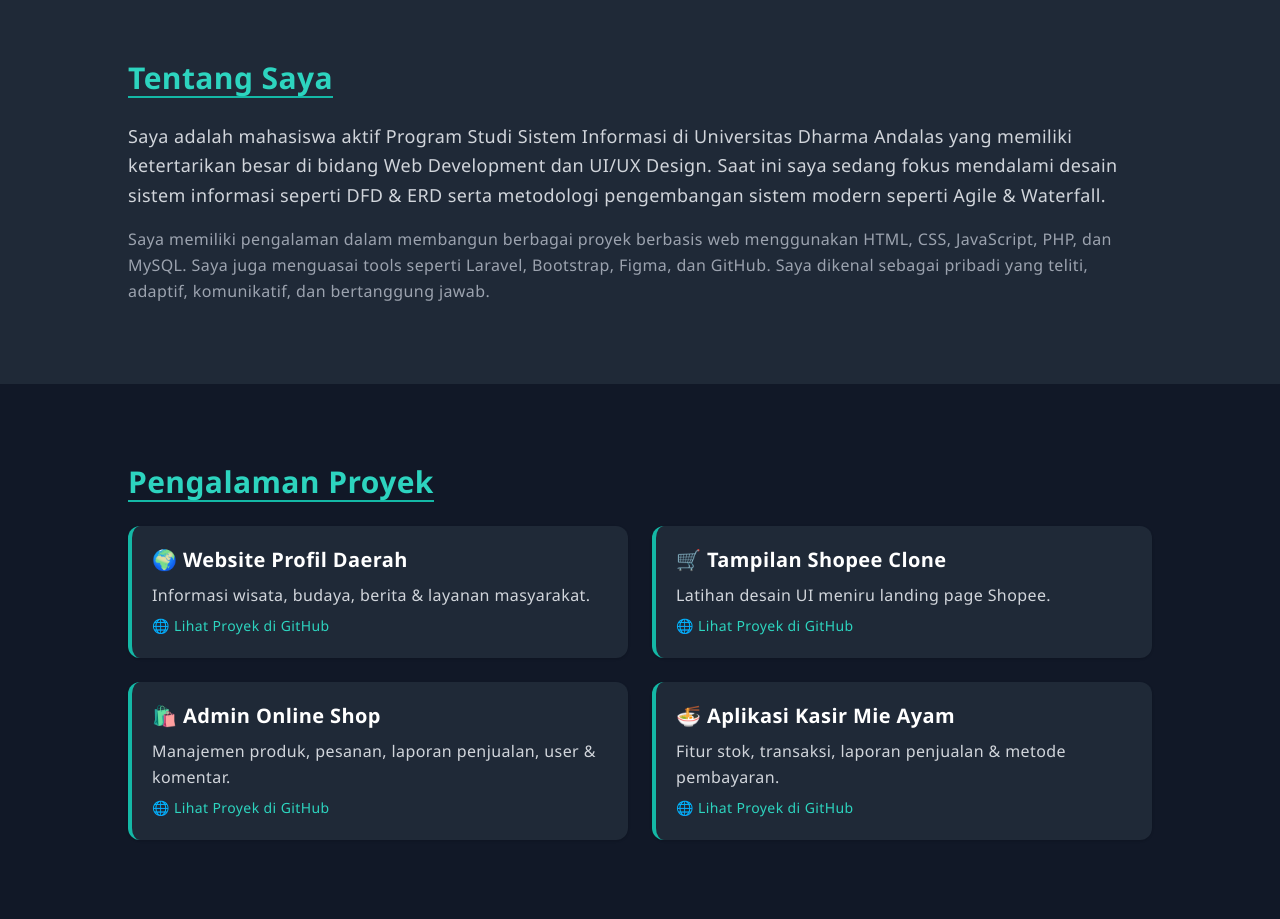
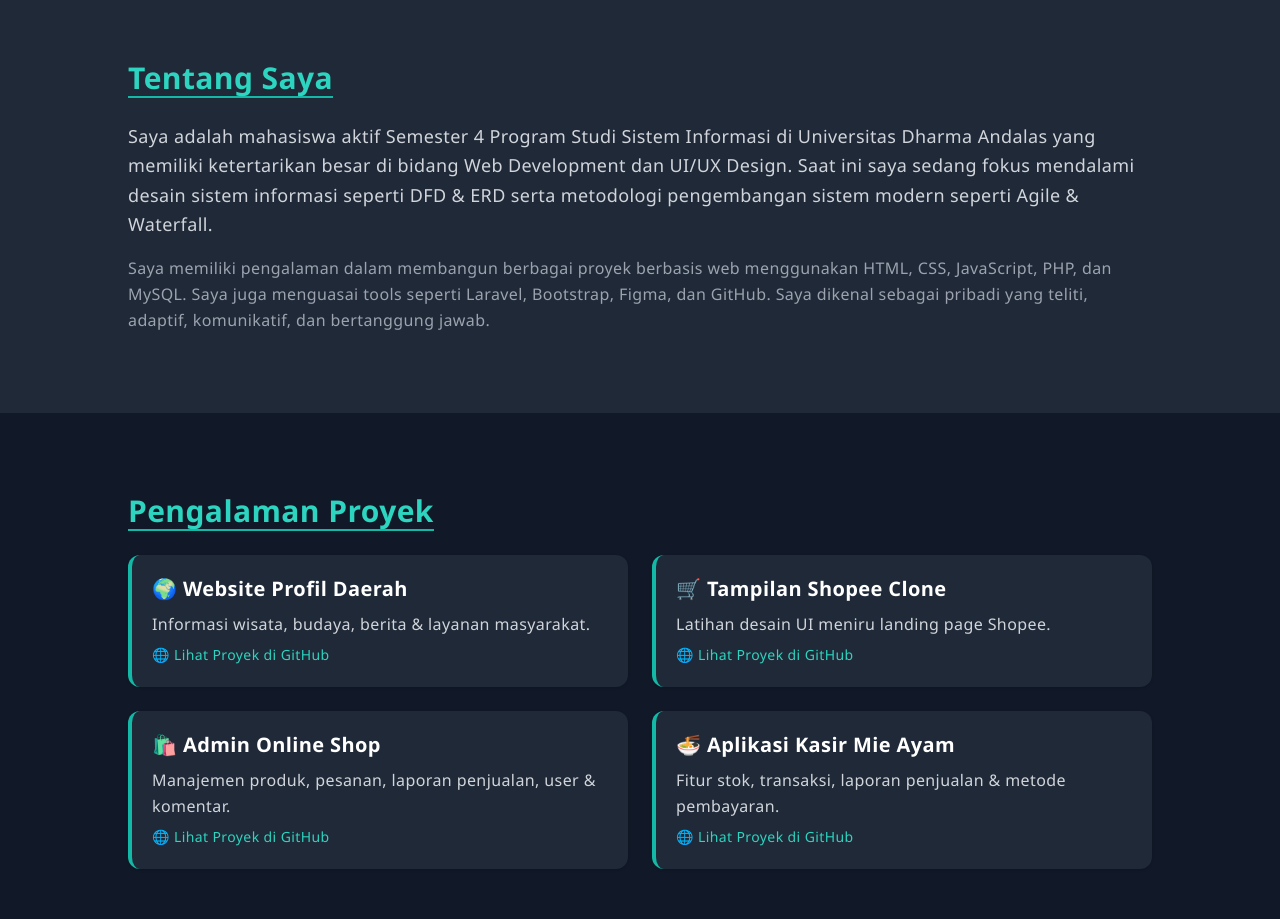
Before and after one commit to vinz2122/portofolio, a plain HTML site: page index.html in a window 1280 px wide. Shown: the part 820-1739 px from the top of the page. Drawn offline with nearby package versions, Linux system fonts and the light colour scheme.

Commit message:
Update index.html

```diff
--- a/index.html
+++ b/index.html
@@ -43,7 +43,7 @@
     <div class="max-w-5xl mx-auto">
       <h2 class="text-3xl font-bold text-teal-400 mb-6 border-b-2 border-teal-500 inline-block">Tentang Saya</h2>
       <p class="text-gray-300 text-lg leading-relaxed dark:text-gray-800">
-        Saya adalah mahasiswa aktif Program Studi Sistem Informasi di Universitas Dharma Andalas yang memiliki ketertarikan besar di bidang Web Development dan UI/UX Design. Saat ini saya sedang fokus mendalami desain sistem informasi seperti DFD & ERD serta metodologi pengembangan sistem modern seperti Agile & Waterfall.
+        Saya adalah mahasiswa aktif Semester 4 Program Studi Sistem Informasi di Universitas Dharma Andalas yang memiliki ketertarikan besar di bidang Web Development dan UI/UX Design. Saat ini saya sedang fokus mendalami desain sistem informasi seperti DFD & ERD serta metodologi pengembangan sistem modern seperti Agile & Waterfall.
       </p>
       <p class="text-gray-400 mt-4 dark:text-gray-700">
         Saya memiliki pengalaman dalam membangun berbagai proyek berbasis web menggunakan HTML, CSS, JavaScript, PHP, dan MySQL. Saya juga menguasai tools seperti Laravel, Bootstrap, Figma, dan GitHub. Saya dikenal sebagai pribadi yang teliti, adaptif, komunikatif, dan bertanggung jawab.
```
